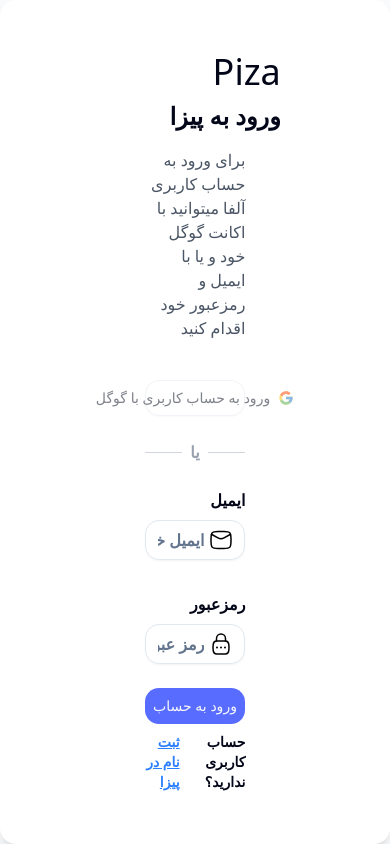
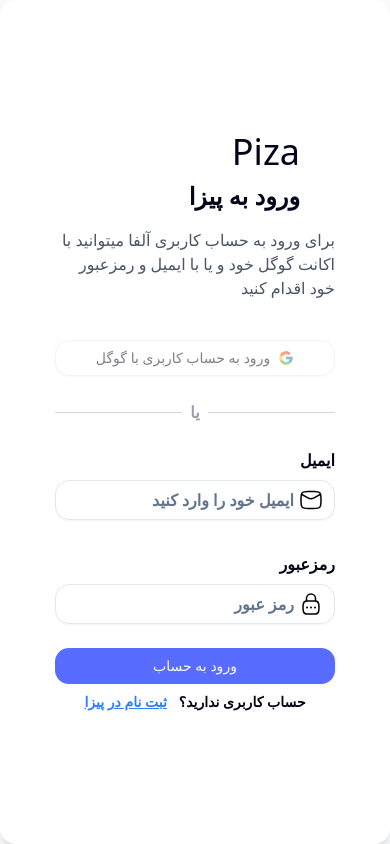
Before and after one commit to academy-nextJs/triangle, a Next.js app: page /Login in a window 390 px wide. Built offline with nearby package versions, Linux system fonts and the light colour scheme; a web font is replaced by a local one.

Commit message:
resp fixed

```diff
--- a/src/components/AuthContainer/Login/Login.tsx
+++ b/src/components/AuthContainer/Login/Login.tsx
@@ -41,12 +41,12 @@
     >
       <div className="flex w-screen h-screen p-5 rounded-2xl shadow-lg dark:bg-black dark:text-white bg-white overflow-hidden">
         {/* Right side content */}
-        <div className="flex flex-col items-center justify-center w-full p-8 md:w-1/2">
+        <div className="flex flex-col items-center justify-center w-full xl:p-8 md:w-1/2">
           <div className="flex w-3/5 flex-col gap-2">
             <h2 className="text-4xl">Piza</h2>
             <h2 className="text-2xl font-bold">ورود به پیزا</h2>
           </div>
-          <div className="flex flex-col w-4/5 gap-4 space-y-6 px-16">
+          <div className="flex flex-col w-4/5 gap-4 space-y-6 lg:px-16">
             <p className="text-gray-600 dark:text-white pt-4">
               برای ورود به حساب کاربری آلفا میتوانید با اکانت گوگل خود و یا با
               ایمیل و رمزعبور خود اقدام کنید
--- a/src/components/AuthContainer/Register/Register.tsx
+++ b/src/components/AuthContainer/Register/Register.tsx
@@ -21,7 +21,7 @@
     >
       <div className="flex w-screen h-screen p-5 rounded-2xl shadow-lg bg-white overflow-hidden">
         {/* Right side content */}
-        <div className="flex flex-col items-center justify-center w-full p-8 md:w-1/2">
+        <div className="flex flex-col items-center justify-center w-full xl:p-8 md:w-1/2">
           <div className="flex w-3/5 flex-col gap-2">
             <h2 className="text-4xl">Piza</h2>
             <h2 className="text-2xl font-bold">ثبت نام در پیزا</h2>
--- a/src/components/AuthContainer/Register/components/EmailStep.tsx
+++ b/src/components/AuthContainer/Register/components/EmailStep.tsx
@@ -37,7 +37,7 @@
   };
 
   return (
-    <div className="flex flex-col w-4/5 gap-4 space-y-6 px-16">
+    <div className="flex flex-col w-4/5 gap-4 space-y-6 lg:px-16">
       <p className="text-gray-600 pt-4">
         برای ثبت نام در آلفا می‌توانید با اکانت گوگل خود و یا با ارسال کد تأیید
         به ایمیل خود اقدام کنید
--- a/src/components/AuthContainer/Register/components/InfroStep.tsx
+++ b/src/components/AuthContainer/Register/components/InfroStep.tsx
@@ -44,7 +44,7 @@
   };
 
   return (
-    <div className="flex flex-col w-4/5 pt-4 gap-4 space-y-6 px-16">
+    <div className="flex flex-col w-4/5 pt-4 gap-4 space-y-6 lg:px-16">
       <p className="text-gray-600">مشخصات خواسته شده را پر کنید</p>
       <div>
         <form
--- a/src/components/AuthContainer/Register/components/VerifyStep.tsx
+++ b/src/components/AuthContainer/Register/components/VerifyStep.tsx
@@ -70,7 +70,7 @@
   };
 
   return (
-    <div className="flex flex-col w-4/5 pt-4 gap-4 space-y-6 px-16">
+    <div className="flex flex-col w-4/5 pt-4 gap-4 space-y-6 lg:px-16">
       <div>
         <p className="text-gray-600 text-sm">
           کد تأیید ارسال شده به {email} را وارد کنید.
```
